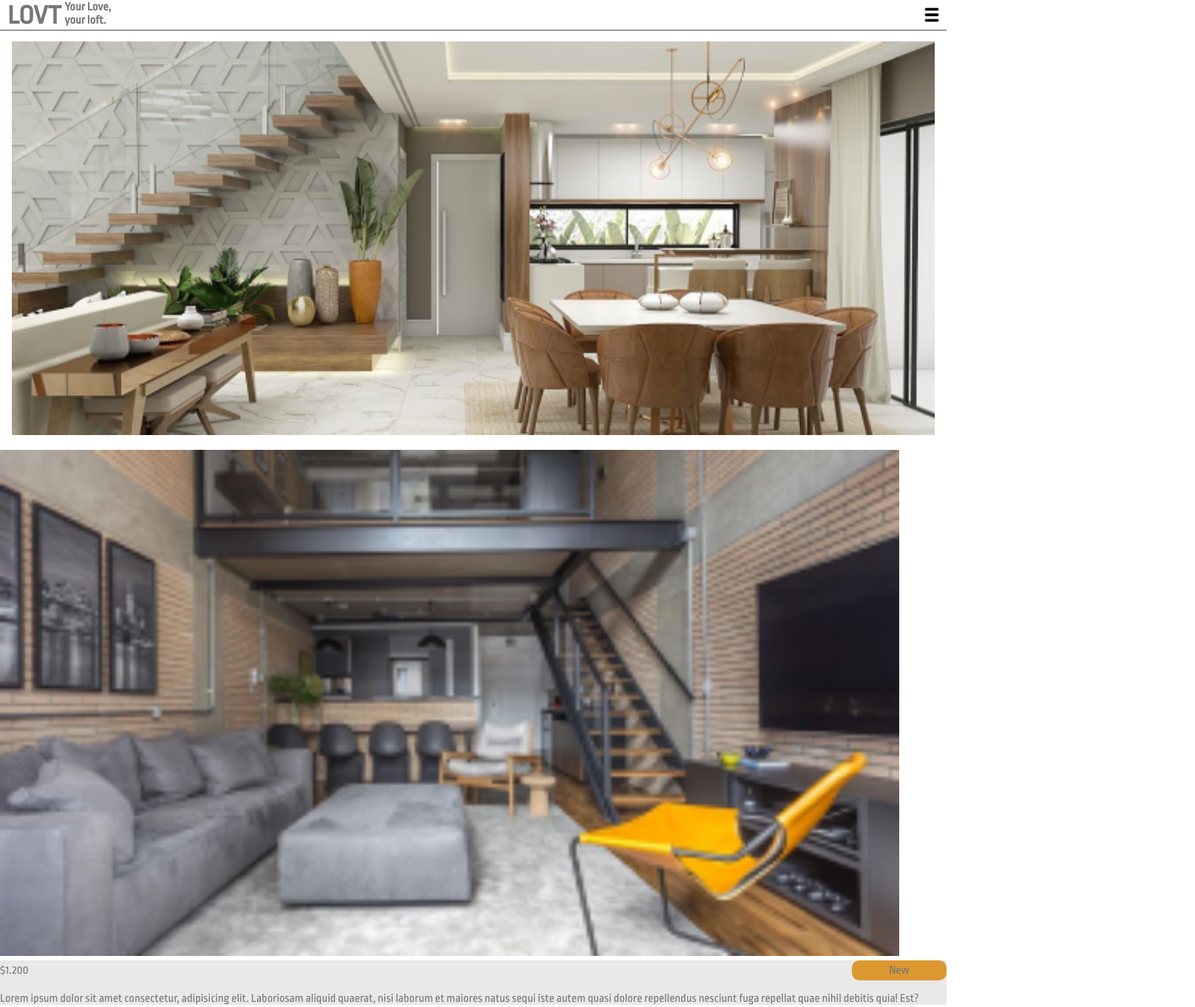
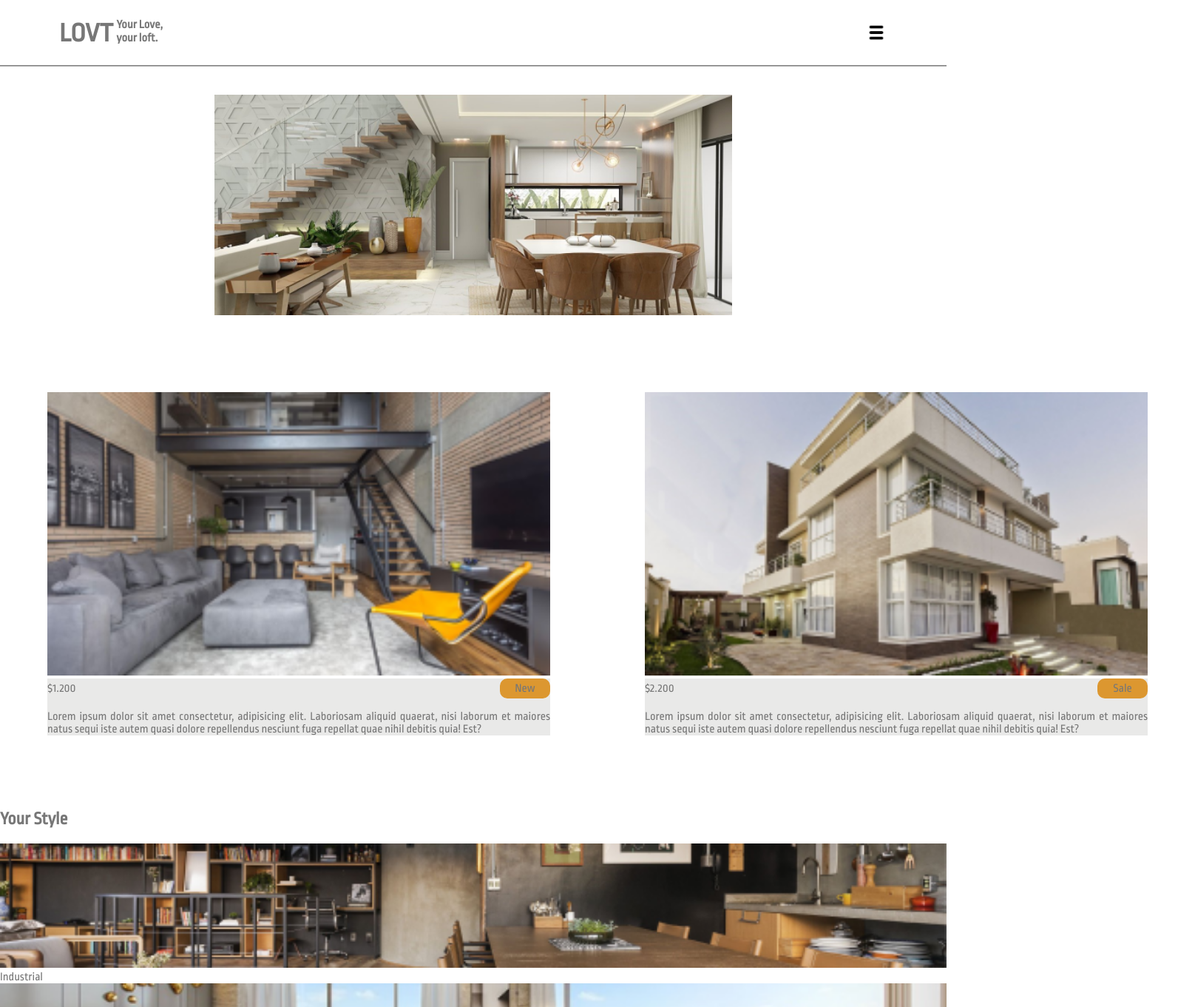
Before and after one commit to lucasafonsobastos/projeto-x, a plain HTML site: page LOVT/index.html in a window 1280 px wide. Shown: the top 1361 px of the page at 74% size, 1616 px wide, since content can reach past the window. Drawn offline with Linux system fonts and the light colour scheme.

Commit message:
Atualizando LOVT

```diff
--- a/LOVT/css/style.css
+++ b/LOVT/css/style.css
@@ -11,11 +11,12 @@ body {
     padding: 0;
     color: #777777;
     box-sizing: border-box;
+
 }
 
 header > * {
     display: inline-block;
-    margin: 0;
+    margin: 3vh 0 3vh 0 ;
 }
 
 body > header {
@@ -26,40 +27,47 @@ body > header {
 }
 
 header > .logo {
-    padding-left: 10px;
+    padding-left: 10vh;
 }
 
 #header-menu{
     width: 30px;
     float: right;
     padding: 5px;
+    padding-right: 10vh;
 }
 
-body > main {
+main {
     width: 100%;
-    display: box;
-    justify-content: space-around;
-    align-content: center;
+    display: inline-flex;
+    flex-direction: column;
 }
 
 #banner {
-    margin: 1rem 1rem;
+    margin: 5vh;
+    display: flex;
+    flex-direction: column;
+    align-items: center;
 }
 
 #banner img {
-    width: 100%;
+    width: 700px;
 }
 
 #sales {
-    width: 80%;
-    display: inline;
+    width: 100%;
+    display: inline-flex;
+    flex-direction: row;
     align-items: center;
 
 }
 
 #sales > article img {
-    width: 95%;
-    margin-bottom: 2px;
+    width: 85vh;
+}
+
+#sales > article {
+    padding: 8vh;
 }
 
 #sales > article > footer {
@@ -90,3 +98,18 @@ body > main {
 .opaque {
     opacity: 0.5;
 }
+
+@media (max-width: 800px){
+    #banner img {
+        max-width: 95%;
+    }
+}
+
+@media (max-width: 450px){
+    #sales {
+        display: inline-flex;
+        flex-direction: column;
+        flex-wrap: wrap;
+        justify-content: center;
+    }
+}
--- a/LOVT/index.html
+++ b/LOVT/index.html
@@ -23,7 +23,7 @@
 
         <section id="sales" >
             <article>
-                <header><img src="img/Rectangle 6.png" /></header>
+                <img src="img/Rectangle 6.png" />
                 <footer>
                     <span>$1.200</span>
                     <span class="right sale">New</span>
```
